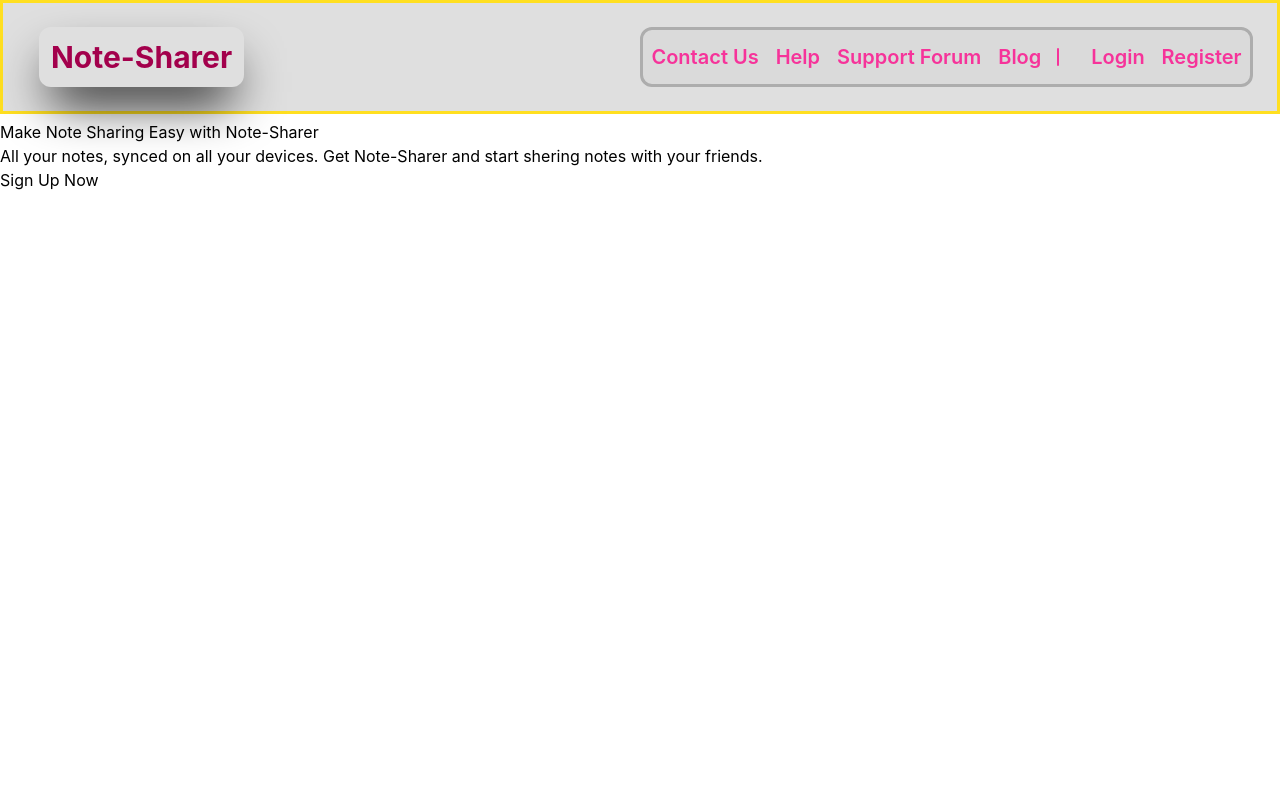
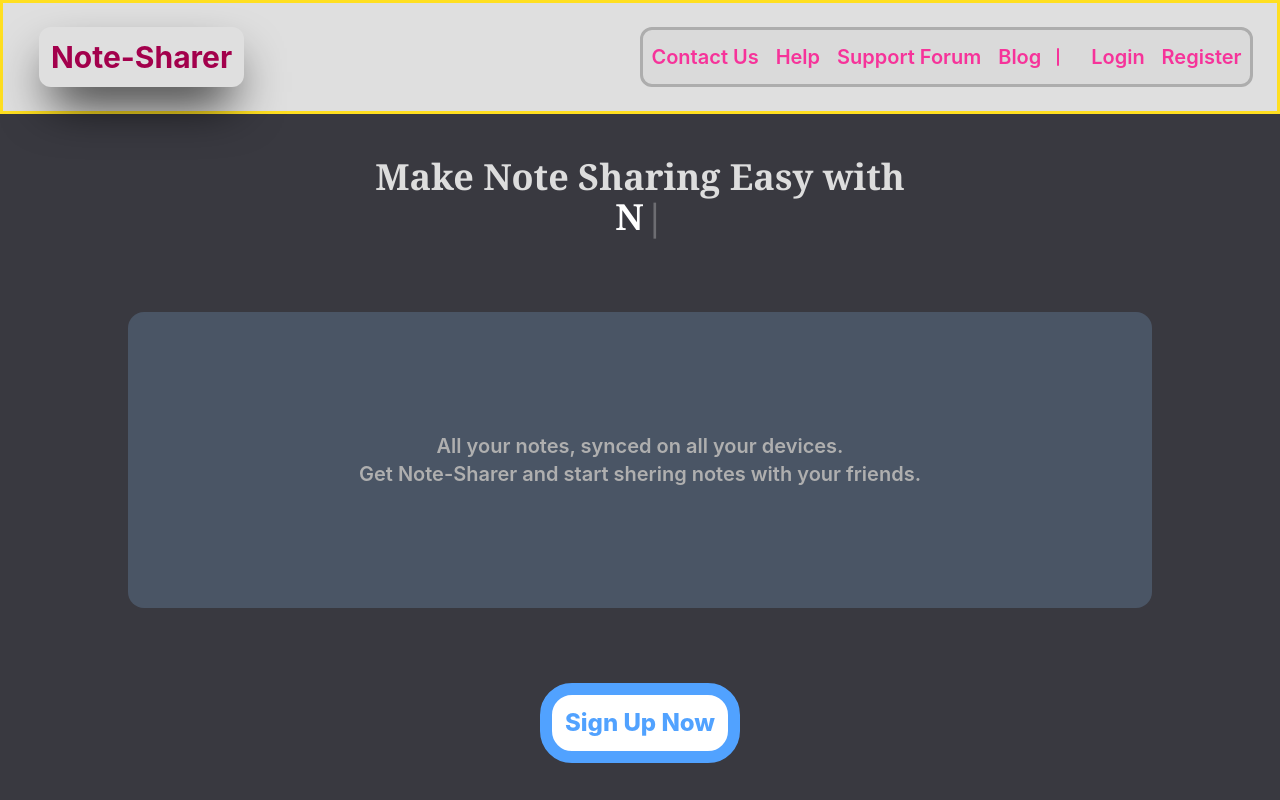
Before and after one commit to yashukaSan/Note-sharing-app, a React (Vite) app in the folder client/: page / in a window 1280 px wide. Shown: the top 800 px of the page. Built offline with nearby package versions, Linux system fonts and the light colour scheme.

Commit message:
Implemented Hero secton design

```diff
--- a/client/components/MainPage.tsx
+++ b/client/components/MainPage.tsx
@@ -4,6 +4,7 @@ import Footer from './Footer.tsx';
 import type {JSX} from 'react';
 import { motion, useScroll, useMotionValueEvent } from "motion/react";
 import { useState } from "react";
+import Typewriter from 'typewriter-effect';
 
 export default function MainPage():JSX.Element {
   const { scrollY } = useScroll();
@@ -18,6 +19,10 @@ export default function MainPage():JSX.Element {
     }
   });
 
+  const signUpButtonClass = `border-12 m-auto min-w-50 min-h-20 rounded-4xl font-extrabold text-2xl text-blue-400 bg-white
+     hover:text-white hover:bg-blue-400 hover:border-white hover:shadow-xl hover:shadow-blue-400
+     dark:bg-[#202020] dark:text-red-500 dark:border-6 dark:font-bold
+     dark:hover:text-black dark:hover:bg-red-500 dark:hover:border-black dark:hover:font-extrabold dark:hover:shadow-red-400`;
   return (
     <main>
       <motion.div
@@ -30,13 +35,27 @@ export default function MainPage():JSX.Element {
       >
         <Header />
       </motion.div>
-      <section className="h-screen pt-30">
-        <h1>Make Note Sharing Easy with Note-Sharer</h1>
-        <p>
-          All your notes, synced on all your devices. Get Note-Sharer and start
-          shering notes with your friends.
+      <section className="h-screen pt-30 bg-[#393940] grid items-center">
+        <h1 className="text-4xl text-center text-[#dddddd] font-bold font-serif ">
+          Make Note Sharing Easy with
+          <br />{" "}
+          <span className="text-white" >
+            <Typewriter
+              options={{
+                strings: ["Note-Sharer"],
+                autoStart: true,
+                loop: true,
+                deleteSpeed: 50,
+                delay: 170,
+              }}
+            />
+          </span>
+        </h1>
+        <p className="text-center hover:text-[#efefef] hover:bg-gray-500 text-xl px-16 text-[#afafaf] font-semibold bg-gray-600 p-30 rounded-2xl w-[80%] m-auto ">
+          All your notes, synced on all your devices.
+          <br /> Get Note-Sharer and start shering notes with your friends.
         </p>
-        <button>
+        <button className={signUpButtonClass}>
           <Link to="/register">Sign Up Now</Link>
         </button>
       </section>
```
